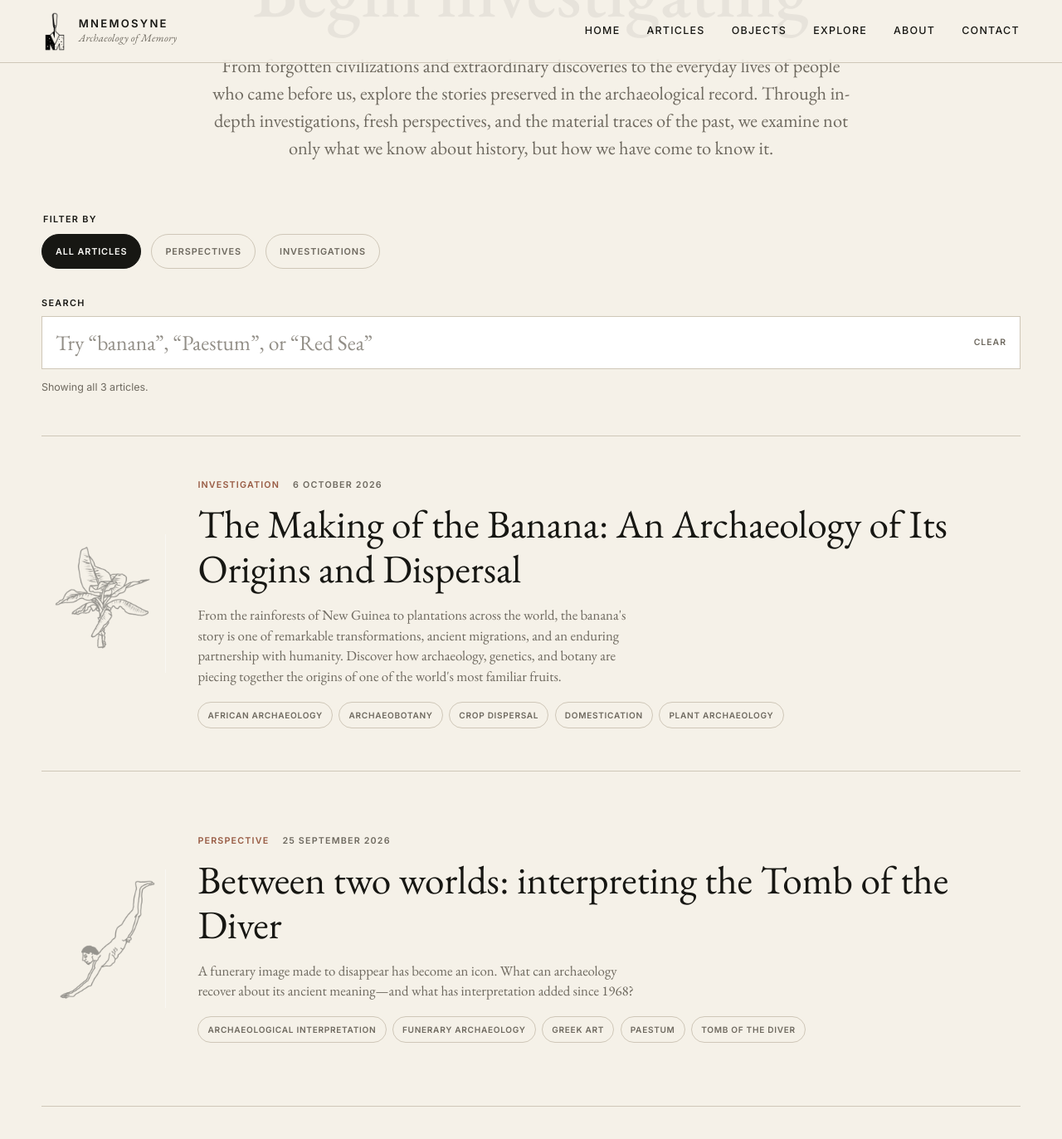
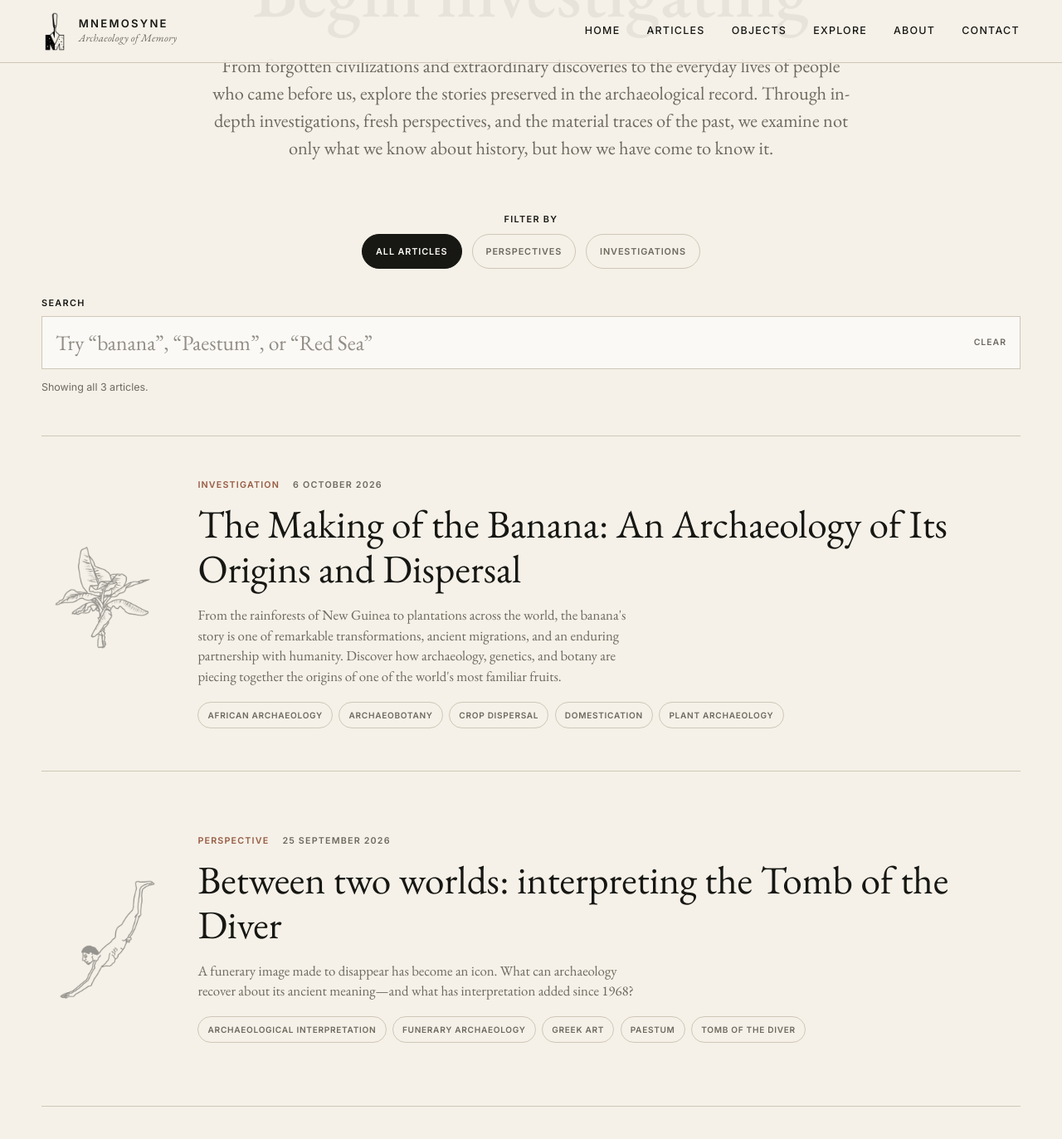
Before and after one commit to basolmsted-blip/mnemosyne-online, a Jekyll site: the page built from archive.html, in a window 1280 px wide and 1400 px high, scrolled down 274 px. Shown: the top 1373 px of the window at 83% size. Built offline with Jekyll 4.4.1, drawn with Linux system fonts in a browser that asks for light colours.

Commit message:
Refine article filters and thumbnail presentation

```diff
--- a/assets/css/style.css
+++ b/assets/css/style.css
@@ -406,6 +406,7 @@ h1, h2, h3, h4, h5, h6 { line-height: 1.15 !important; }
   width: 100%;
   aspect-ratio: 1;
   object-fit: contain;
+  clip-path: inset(0 2px 0 0);
   transition: transform .3s ease;
 }
 .archive-item:hover .archive-item__thumbnail img { transform: scale(1.018); }
@@ -428,6 +429,7 @@ h1, h2, h3, h4, h5, h6 { line-height: 1.15 !important; }
 .article-filter {
   display: flex;
   flex-wrap: wrap;
+  justify-content: center;
   gap: .75rem;
   margin: 0 0 2.25rem;
   padding: 0;
@@ -436,6 +438,7 @@ h1, h2, h3, h4, h5, h6 { line-height: 1.15 !important; }
 .article-filter legend {
   width: 100%;
   margin-bottom: .75rem;
+  text-align: center;
   font: 600 .68rem/1 var(--sans);
   letter-spacing: .12em;
   text-transform: uppercase;
@@ -469,7 +472,7 @@ h1, h2, h3, h4, h5, h6 { line-height: 1.15 !important; }
   display: grid;
   grid-template-columns: minmax(0, 1fr) auto;
   border: 1px solid var(--line);
-  background: #fff;
+  background: rgba(255, 255, 255, .62);
 }
 .article-search input {
   min-width: 0;
```
